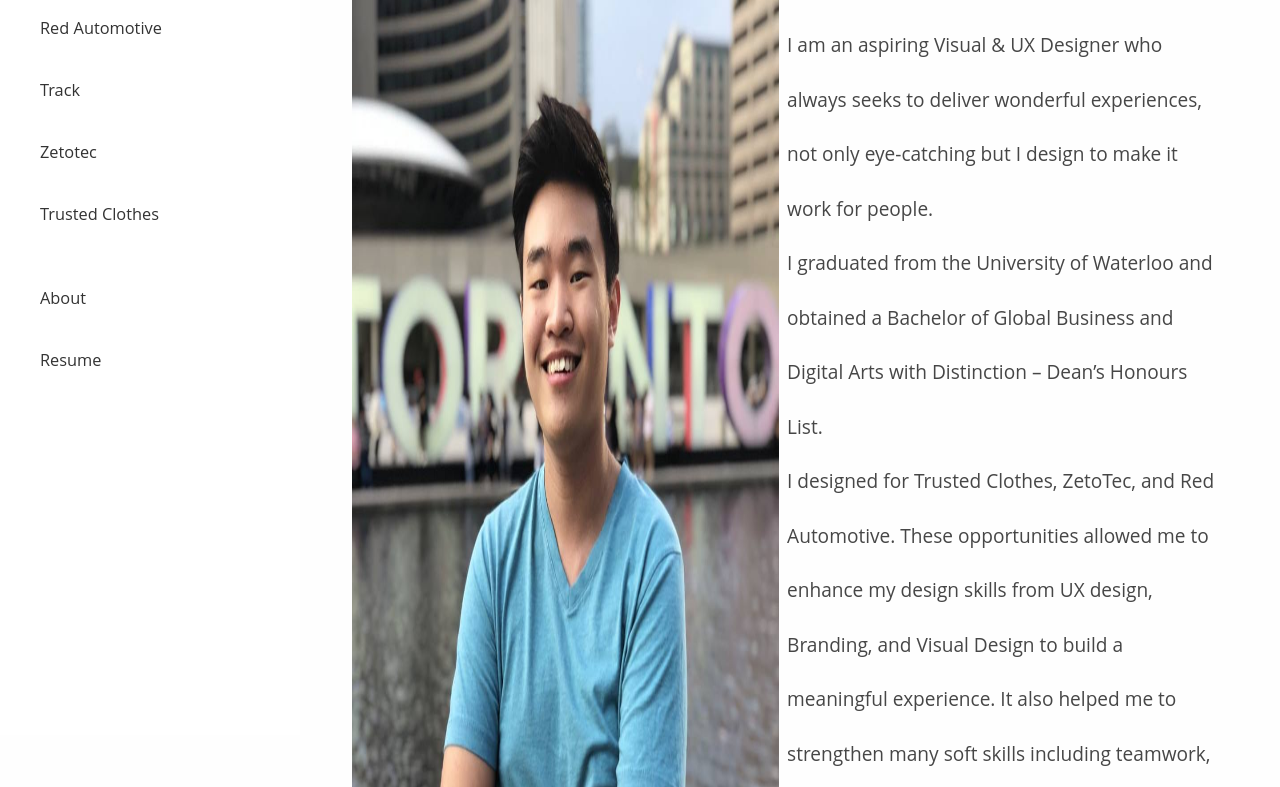
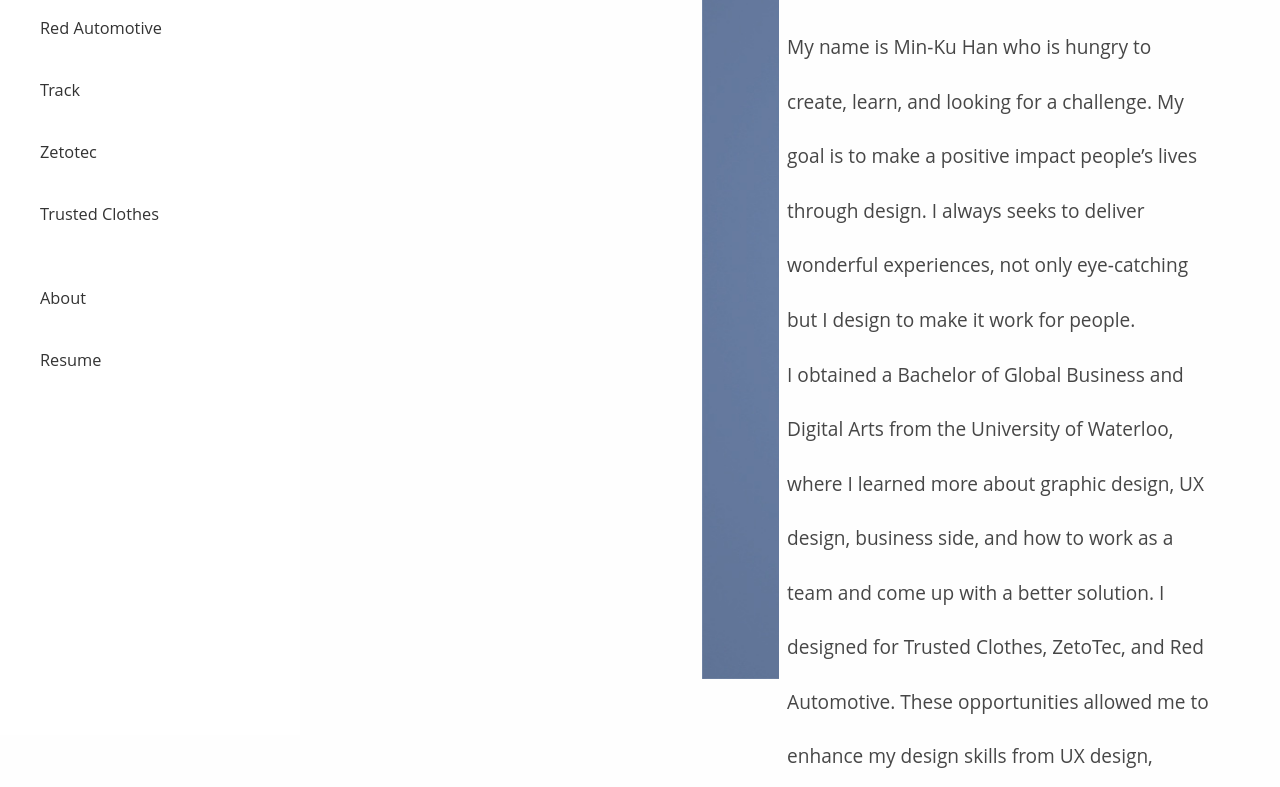
Before and after one commit to minkuhan/portfolio, a plain HTML site: page About.html in a window 1280 px wide. Shown: the part 201-988 px from the top of the page. Drawn offline with Linux system fonts and the light colour scheme.

Commit message:
Update About.html

```diff
--- a/About.html
+++ b/About.html
@@ -5,9 +5,9 @@
     <meta charset="UTF-8">
     <meta name="viewport" content="width=device-width, initial-scale=1.0">
     <meta http-equiv="X-UA-Compatible" content="ie=edge">
-    <title>Red Automotive</title>
+    <title>About Me</title>
     <link rel="shortcut icon" href="image/Logo/logo.png">
-    <link rel="stylesheet" href="Red Automotive.css">
+    <link rel="stylesheet" href="About.css">
     <link rel="stylesheet" href="menu.css">
 
 </head>
@@ -56,32 +56,43 @@
     <!--Boxes Section-->
     <!-- <div class="grid-container"> -->
 
-        <h1>I am a Visual Designer & Coffee Enthusiast</h1>
 
 
 
         <div class="grid-container">
-            <div class="text-box1">
+              <div class="caption">
 
-              <img src="image/Illustrations/profile pic.jpg" alt="profile">
-            </div>
+                <div class="parallax">
+                    <div class="cp">
+                     </div>
+                    </div>
+                </div>
 
             <div class="text-box2">
-                <p>
-                    <p>I am an aspiring Visual & UX Designer who always seeks to deliver wonderful experiences,
-                    not only eye-catching but I design to make it work for people. <br>
 
-                    I graduated from the University of Waterloo and obtained a Bachelor of Global Business and Digital Arts with
-                    Distinction – Dean’s Honours List. <br>
+                    <h3>Hello, 안녕하세요! <br>I am a Visual Designer & Coffee Enthusiast</h1>
+                    <p> My name is Min-Ku Han who is hungry to create, learn, and looking for a challenge. My
+                         goal is to make a positive impact people’s lives through design. I always seeks to deliver wonderful
+                         experiences, not only eye-catching but I design to make it work for people. <br>
 
-                    I designed for Trusted Clothes, ZetoTec, and Red Automotive. These opportunities allowed me to
-                    enhance my design skills from UX design, Branding, and Visual Design to build a meaningful
-                    experience. It also helped me to strengthen many soft skills including teamwork, communication
-                     as well as the ability to deliver and receive feedback effectively.
+                         I obtained a Bachelor of Global Business and Digital Arts from the University of Waterloo, where I learned
+                         more about graphic design, UX design, business side, and how to work as a team and come up with a better solution.
+                         I designed for Trusted Clothes, ZetoTec, and Red Automotive. These opportunities allowed me to
+                         enhance my design skills from UX design, Branding, and Visual Design to build a meaningful
+                         experience. It also helped me to strengthen many soft skills including teamwork, communication
+                        as well as the ability to deliver and receive feedback effectively.
+
+
+                         <br>
+                         Please do not hesitate to contact me via an email or connect me on LinkedIn. If you are also a coffee enthusiast, then let’s grab a cup coffee together :)
+
+                         </p>
+
+
+
 
                      <br>
 
-                     Please feel free to reach me out via email or phone.  Always happy to hear from you! </p>
             </div>
         </div>
 
```
